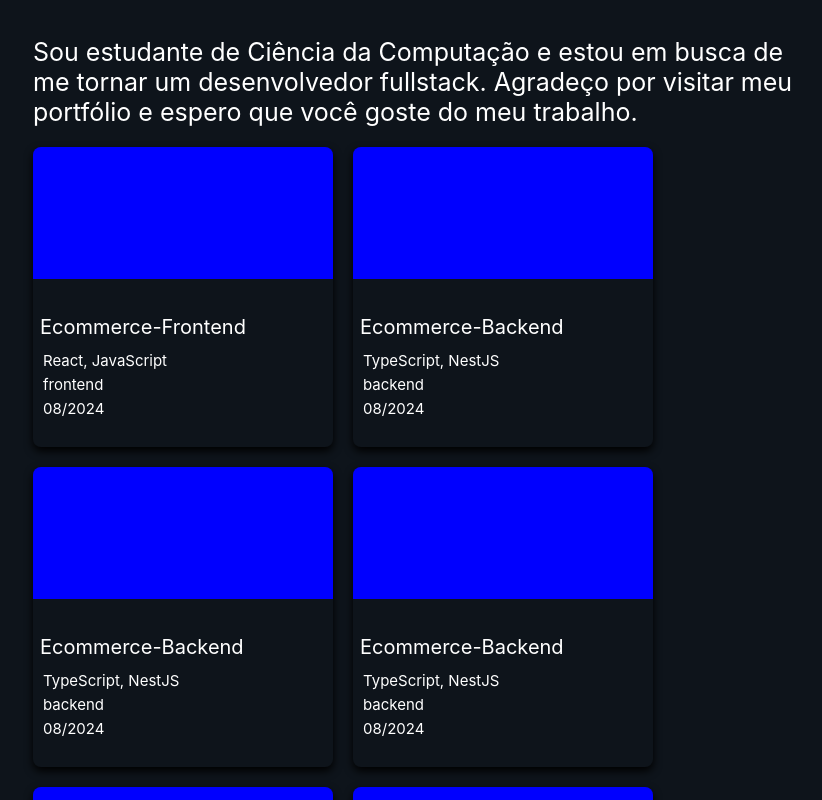
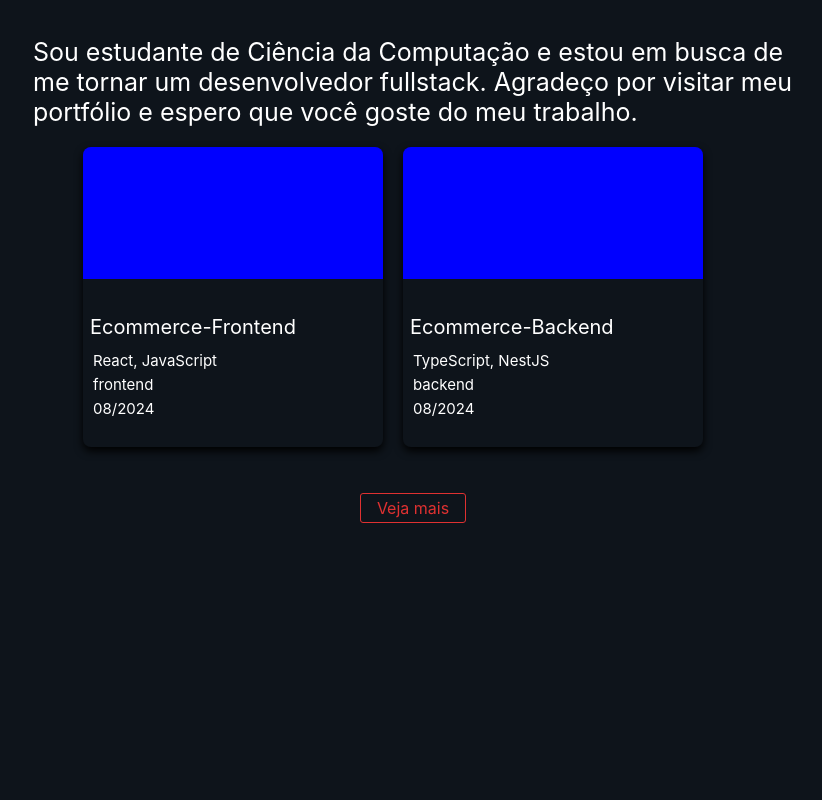
Before and after one commit to guiiBecker/portifolioo, a React (Create React App) app: page / in a window 1280 px wide. Shown: the part 320-1120 px from the top of the page, without its empty margins (227-1049 px from the left). After the commit the page ends 1019 px from the top, so only its background shows below. Built offline with nearby package versions, Linux system fonts and the light colour scheme.

Commit message:
feat. some ajusts

```diff
--- a/public/projetos.json
+++ b/public/projetos.json
@@ -17,97 +17,7 @@
     "link":"https://github.com/guiiBecker/ecommerce",
     "type":"backend",
     "text":"Este projeto Backend, é o backend do projeto e-commerce frontend, este contém o sistema de login e cadastro de usuário, assim como a api para envio de informações dos produtos contidos no banco de dados. "
- },
- {
-   "name":"Ecommerce-Backend",
-   "tech":"TypeScript, NestJS",
-   "finishedIn":"08/2024",
-   "howdo":"solo",
-   "link":"https://github.com/guiiBecker/ecommerce",
-   "type":"backend",
-   "text":"Este projeto Backend, é o backend do projeto e-commerce frontend, este contém o sistema de login e cadastro de usuário, assim como a api para envio de informações dos produtos contidos no banco de dados. "
-},
-{
-  "name":"Ecommerce-Backend",
-  "tech":"TypeScript, NestJS",
-  "finishedIn":"08/2024",
-  "howdo":"solo",
-  "link":"https://github.com/guiiBecker/ecommerce",
-  "type":"backend",
-  "text":"Este projeto Backend, é o backend do projeto e-commerce frontend, este contém o sistema de login e cadastro de usuário, assim como a api para envio de informações dos produtos contidos no banco de dados. "
-},
-{
-  "name":"Ecommerce-Backend",
-  "tech":"TypeScript, NestJS",
-  "finishedIn":"08/2024",
-  "howdo":"solo",
-  "link":"https://github.com/guiiBecker/ecommerce",
-  "type":"backend",
-  "text":"Este projeto Backend, é o backend do projeto e-commerce frontend, este contém o sistema de login e cadastro de usuário, assim como a api para envio de informações dos produtos contidos no banco de dados. "
-},
-{
-  "name":"Ecommerce-Backend",
-  "tech":"TypeScript, NestJS",
-  "finishedIn":"08/2024",
-  "howdo":"solo",
-  "link":"https://github.com/guiiBecker/ecommerce",
-  "type":"backend",
-  "text":"Este projeto Backend, é o backend do projeto e-commerce frontend, este contém o sistema de login e cadastro de usuário, assim como a api para envio de informações dos produtos contidos no banco de dados. "
-},
-{
-  "name":"Ecommerce-Backend",
-  "tech":"TypeScript, NestJS",
-  "finishedIn":"08/2024",
-  "howdo":"solo",
-  "link":"https://github.com/guiiBecker/ecommerce",
-  "type":"backend",
-  "text":"Este projeto Backend, é o backend do projeto e-commerce frontend, este contém o sistema de login e cadastro de usuário, assim como a api para envio de informações dos produtos contidos no banco de dados. "
-},
-{
-  "name":"Ecommerce-Backend",
-  "tech":"TypeScript, NestJS",
-  "finishedIn":"08/2024",
-  "howdo":"solo",
-  "link":"https://github.com/guiiBecker/ecommerce",
-  "type":"backend",
-  "text":"Este projeto Backend, é o backend do projeto e-commerce frontend, este contém o sistema de login e cadastro de usuário, assim como a api para envio de informações dos produtos contidos no banco de dados. "
-},
-{
-  "name":"Ecommerce-Backend",
-  "tech":"TypeScript, NestJS",
-  "finishedIn":"08/2024",
-  "howdo":"solo",
-  "link":"https://github.com/guiiBecker/ecommerce",
-  "type":"backend",
-  "text":"Este projeto Backend, é o backend do projeto e-commerce frontend, este contém o sistema de login e cadastro de usuário, assim como a api para envio de informações dos produtos contidos no banco de dados. "
-},
-{
-  "name":"Ecommerce-Backend",
-  "tech":"TypeScript, NestJS",
-  "finishedIn":"08/2024",
-  "howdo":"solo",
-  "link":"https://github.com/guiiBecker/ecommerce",
-  "type":"backend",
-  "text":"Este projeto Backend, é o backend do projeto e-commerce frontend, este contém o sistema de login e cadastro de usuário, assim como a api para envio de informações dos produtos contidos no banco de dados. "
-},
-{
-  "name":"Ecommerce-Backend",
-  "tech":"TypeScript, NestJS",
-  "finishedIn":"08/2024",
-  "howdo":"solo",
-  "link":"https://github.com/guiiBecker/ecommerce",
-  "type":"backend",
-  "text":"Este projeto Backend, é o backend do projeto e-commerce frontend, este contém o sistema de login e cadastro de usuário, assim como a api para envio de informações dos produtos contidos no banco de dados. "
-},
-{
-  "name":"Ecommerce-Backend",
-  "tech":"TypeScript, NestJS",
-  "finishedIn":"08/2024",
-  "howdo":"solo",
-  "link":"https://github.com/guiiBecker/ecommerce",
-  "type":"backend",
-  "text":"Este projeto Backend, é o backend do projeto e-commerce frontend, este contém o sistema de login e cadastro de usuário, assim como a api para envio de informações dos produtos contidos no banco de dados. "
-}
+ }
 
 ]
 }
--- a/src/components/feed/index.tsx
+++ b/src/components/feed/index.tsx
@@ -1,4 +1,4 @@
-import { BannerContainer, CardInfos, CardParagh, CardTitle, ContainerCards, StyledLink } from "./style";
+import { BannerContainer, CardInfos, CardParagh, CardTitle, ContainerCards, StyledLink, StyledDivExt } from "./style";
 import { useState, useEffect } from "react";
 import backendimage from '../../assets/backend-coding.png';
 import frontendimage from '../../assets/ux-design.png';
@@ -45,7 +45,7 @@
             return dateB - dateA;
         });
         return(
-            <div>
+            <StyledDivExt>
             {sortedProjetos.slice(0, 8).map((projeto: Projeto, index: number) => (
                 <ContainerCards>
                     <StyledLink href={projeto.link} target="_blank">
@@ -59,7 +59,7 @@
                     </CardInfos>
                 </ContainerCards>
             ))}
-            </div>
+            </StyledDivExt>
 
         )
     }
--- a/src/components/feed/style.ts
+++ b/src/components/feed/style.ts
@@ -81,3 +81,8 @@
 `;
 export const StyledLink = styled.a
 ``;
+
+export const StyledDivExt = styled.div
+`
+ margin-left: 50px;
+`;
```
